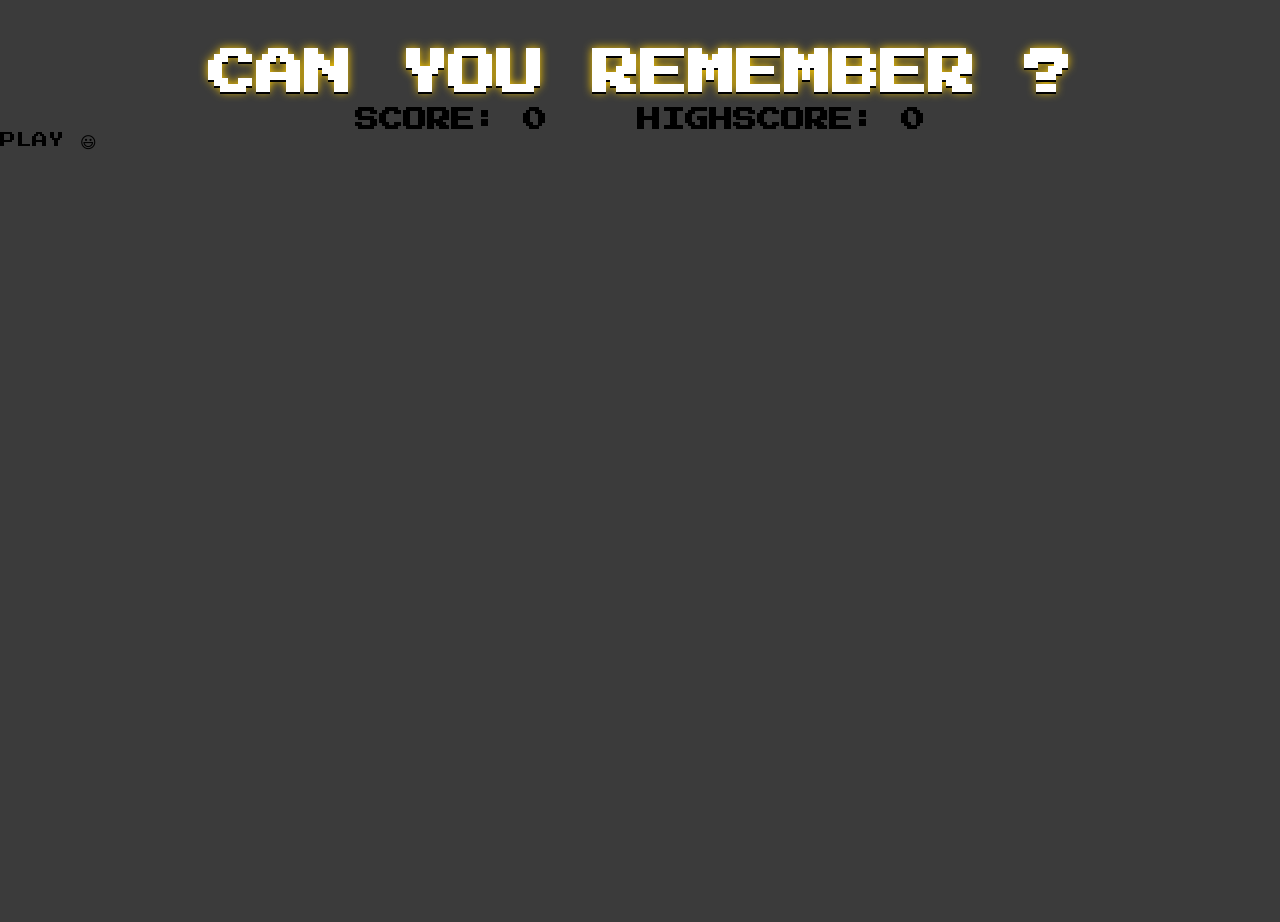
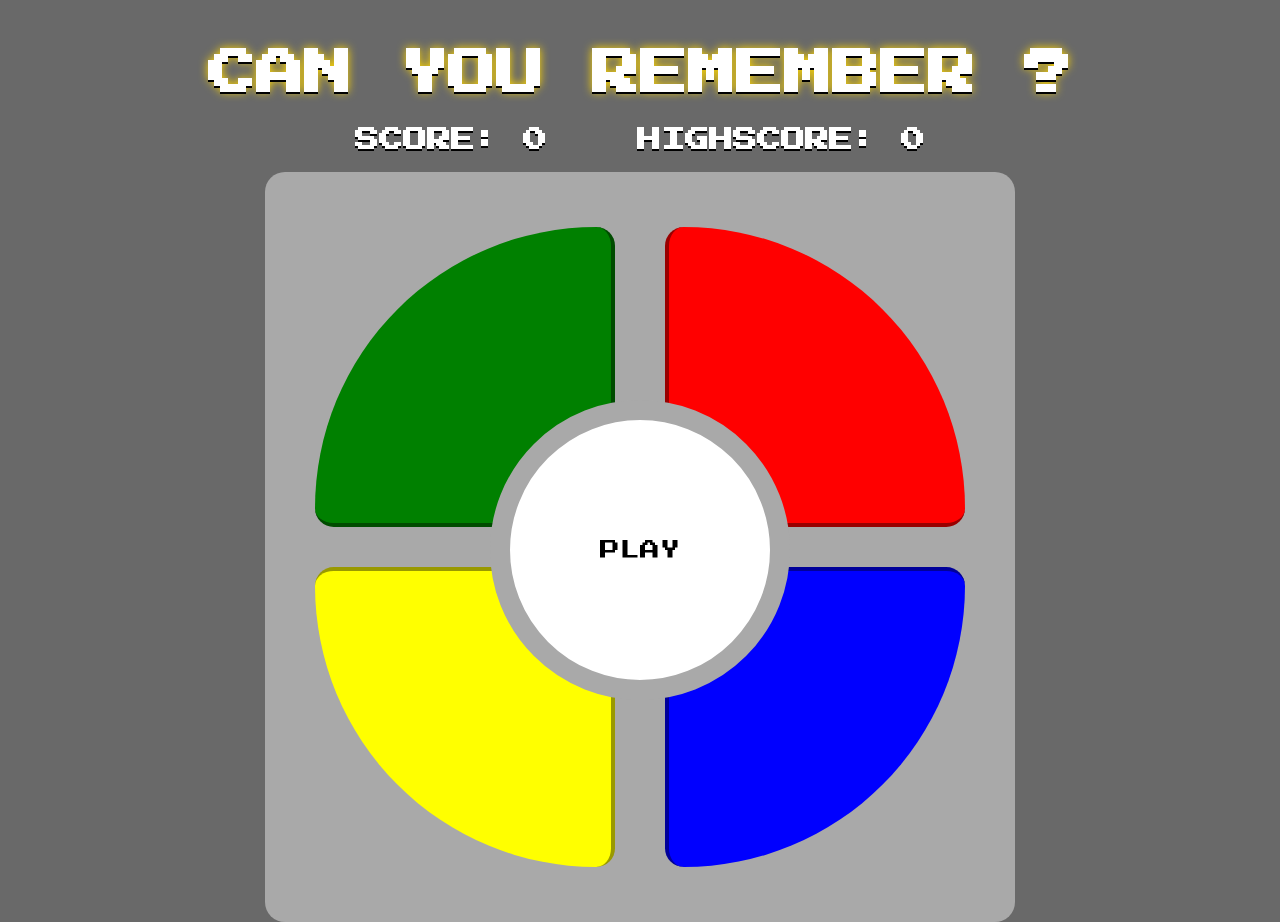
Before and after one commit to shiguita/Simon_Game, a plain HTML site: page index.html in a window 1280 px wide. Before the commit the page ends 800 px from the top, so only its background shows below. Drawn offline with Linux system fonts and the light colour scheme.

Commit message:
Finished first version of the styling

```diff
--- a/index.html
+++ b/index.html
@@ -5,10 +5,13 @@
     <meta http-equiv="X-UA-Compatible" content="IE=edge" />
     <meta name="viewport" content="width=device-width, initial-scale=1.0" />
     <title>Simon Game</title>
-    <link rel="preconnect" href="https://fonts.googleapis.com">
-<link rel="preconnect" href="https://fonts.gstatic.com" crossorigin>
-<link href="https://fonts.googleapis.com/css2?family=Press+Start+2P&display=swap" rel="stylesheet">
-<link rel="stylesheet" href="styles.css">
+    <link rel="preconnect" href="https://fonts.googleapis.com" />
+    <link rel="preconnect" href="https://fonts.gstatic.com" crossorigin />
+    <link
+      href="https://fonts.googleapis.com/css2?family=Press+Start+2P&display=swap"
+      rel="stylesheet"
+    />
+    <link rel="stylesheet" href="styles.css" />
   </head>
   <body>
     <h1>CAN YOU REMEMBER ?</h1>
@@ -16,14 +19,14 @@
       <h2>SCORE: 0</h2>
       <h2>HIGHSCORE: 0</h2>
     </section>
+    <div class="circle">
+      <p>PLAY</p>
+    </div>
     <div class="container">
+      <div class="button green"></div>
+      <div class="button red"></div>
+      <div class="button yellow"></div>
       <div class="button blue"></div>
-      <div class="button red"></div>
-      <div class="circle">
-        <p>PLAY &#128515</p>
-      </div>
-      <div class="button green"></div>
-      <div class="button yellow"></div>
     </div>
   </body>
 </html>
--- a/styles.css
+++ b/styles.css
@@ -6,21 +6,90 @@
 
 body {
   font-family: "Press Start 2P", cursive;
-  background-color: hsl(0, 0%, 23%);
+  background-color: dimgray;
+  display: flex;
+  flex-direction: column;
+  align-items: center;
 }
 
 h1 {
-  color: hsl(0, 0%, 100%);
+  color: white;
   font-size: 48px;
   margin-top: 50px;
   margin-bottom: 10px;
-  text-align: center;
-  text-shadow: 0 2px 0 black, #fc0 0 0 10px;
+  text-shadow: 0 2px 0 black, gold 0 0 10px;
+}
+
+h2 {
+  color: white;
+  margin: 20px 0;
+  text-shadow: 0 2px 0 black;
 }
 
 .scoreboard {
   width: 750px;
   display: flex;
   justify-content: space-evenly;
+}
+
+.container {
+  background-color: darkgray;
+  height: 750px;
+  width: 750px;
+  border-radius: 20px;
+  display: flex;
+  flex-flow: row wrap;
+  justify-content: space-evenly;
   margin: auto;
+  align-content: center;
+  row-gap: 40px;
 }
+
+.button {
+  cursor: pointer;
+  height: 300px;
+  width: 300px;
+}
+
+.circle {
+  position: absolute;
+  top: 400px;
+  cursor: pointer;
+  height: 300px;
+  width: 300px;
+  border-radius: 100%;
+  background-color: white;
+  border: 20px solid darkgray;
+  display: flex;
+  justify-content: center;
+  align-items: center;
+  font-size: 20px;
+}
+
+.green {
+  background-color: green;
+  border-right: 4px solid #004c00;
+  border-bottom: 4px solid #004c00;
+  border-radius: 300px 20px 20px 20px;
+}
+
+.red {
+  background-color: red;
+  border-left: 4px solid #990000;
+  border-bottom: 4px solid #990000;
+  border-radius: 20px 300px 20px 20px;
+}
+
+.yellow {
+  background-color: yellow;
+  border-right: 4px solid #999900;
+  border-top: 4px solid #999900;
+  border-radius: 20px 20px 20px 300px;
+}
+
+.blue {
+  background-color: blue;
+  border-left: 4px solid #000099;
+  border-top: 4px solid #000099;
+  border-radius: 20px 20px 300px 20px;
+}
```
